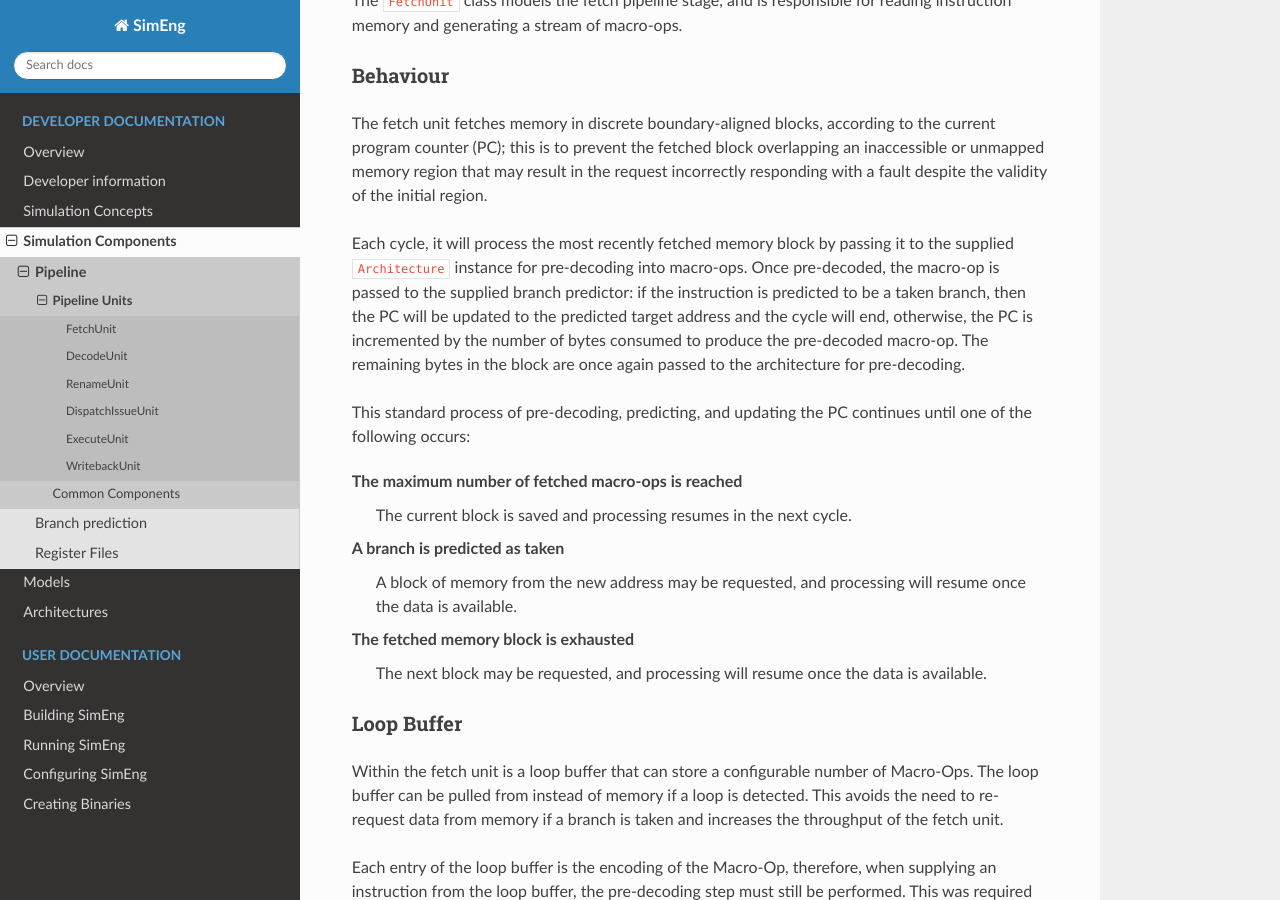
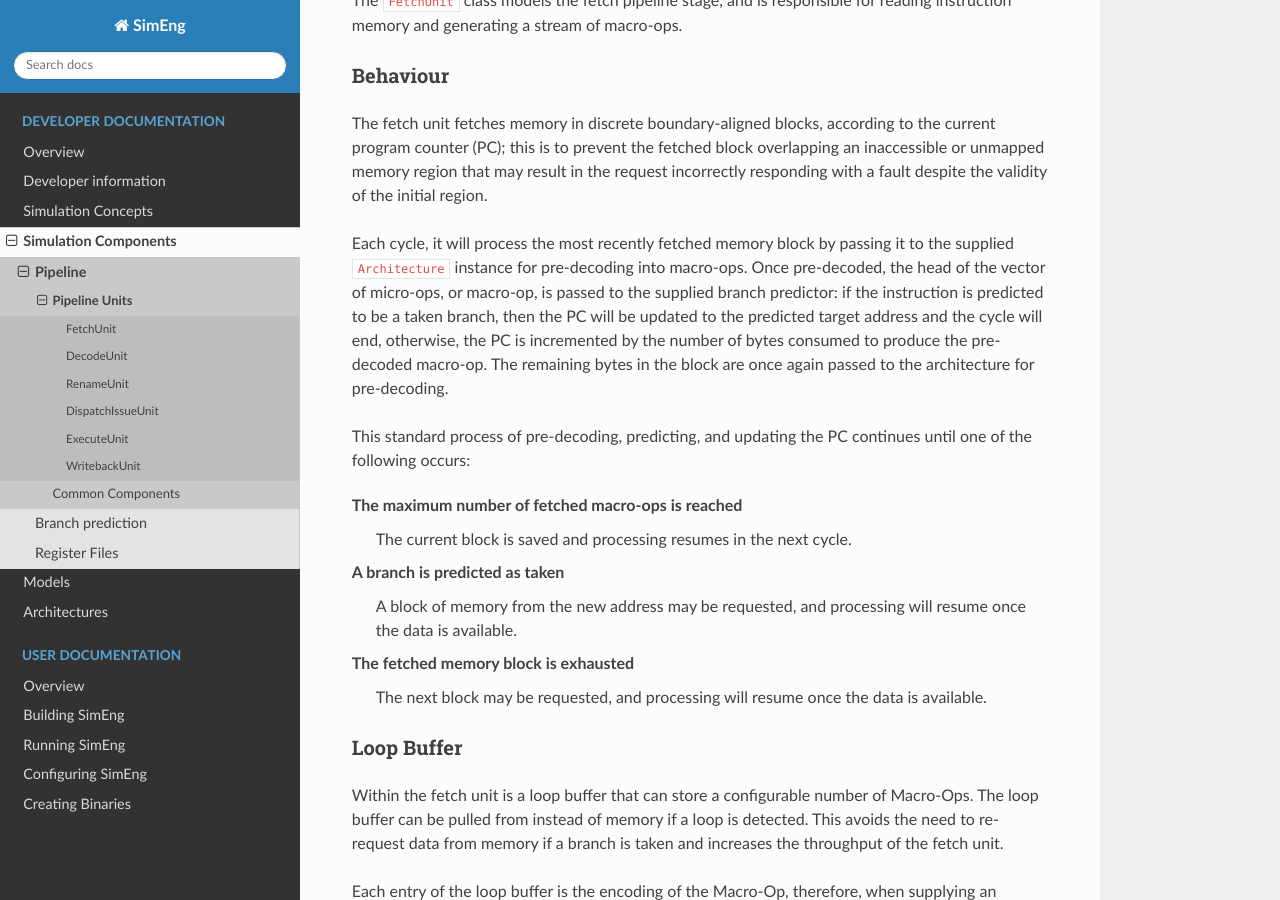
Before and after one commit to UoB-HPC/SimEng, a Sphinx documentation site: the page built from docs/sphinx/developer/components/pipeline/units.rst, in a window 1280 px wide and 900 px high, scrolled down 740 px. Built offline with Sphinx 7.4.7 and the Read the Docs theme 2.0.0, drawn with Linux system fonts in a browser that asks for light colours; pages that are not in the unit, such as notebooks, are missing from menus.

Commit message:
Altered pre-decode fetch unit behaviour description to better match recent developments SE-176

```diff
--- a/docs/sphinx/developer/components/pipeline/units.rst
+++ b/docs/sphinx/developer/components/pipeline/units.rst
@@ -23,7 +23,7 @@
 
 The fetch unit fetches memory in discrete boundary-aligned blocks, according to the current program counter (PC); this is to prevent the fetched block overlapping an inaccessible or unmapped memory region that may result in the request incorrectly responding with a fault despite the validity of the initial region.
 
-Each cycle, it will process the most recently fetched memory block by passing it to the supplied ``Architecture`` instance for pre-decoding into macro-ops. Once pre-decoded, the macro-op is passed to the supplied branch predictor: if the instruction is predicted to be a taken branch, then the PC will be updated to the predicted target address and the cycle will end, otherwise, the PC is incremented by the number of bytes consumed to produce the pre-decoded macro-op. The remaining bytes in the block are once again passed to the architecture for pre-decoding.
+Each cycle, it will process the most recently fetched memory block by passing it to the supplied ``Architecture`` instance for pre-decoding into macro-ops. Once pre-decoded, the head of the vector of micro-ops, or macro-op, is passed to the supplied branch predictor: if the instruction is predicted to be a taken branch, then the PC will be updated to the predicted target address and the cycle will end, otherwise, the PC is incremented by the number of bytes consumed to produce the pre-decoded macro-op. The remaining bytes in the block are once again passed to the architecture for pre-decoding.
 
 This standard process of pre-decoding, predicting, and updating the PC continues until one of the following occurs:
 
```
